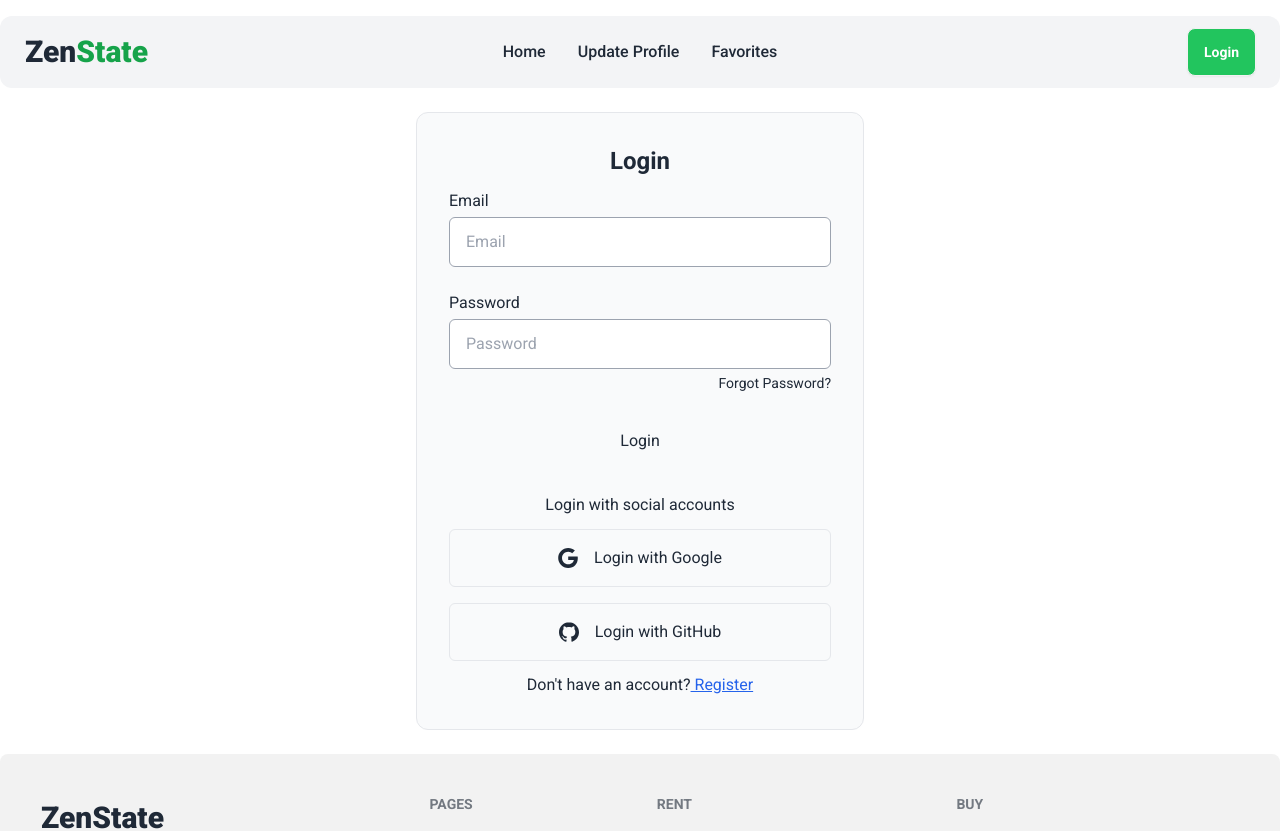
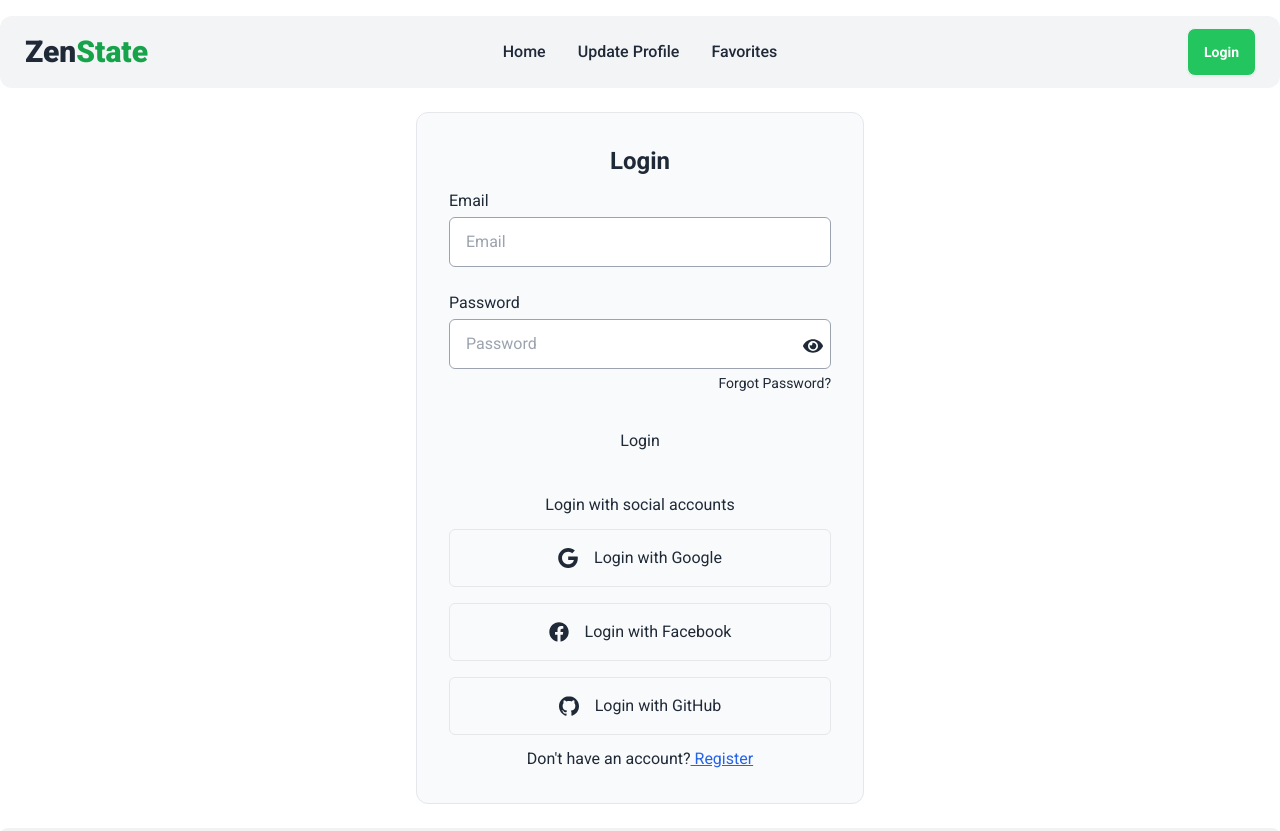
Before and after one commit to jawadibrahimshopnil/ZenState, a React (Vite) app: page /login in a window 1280 px wide. Shown: the top 831 px of the page. Built offline with nearby package versions, Linux system fonts and the light colour scheme; no server answers.

Commit message:
added show hide func in login

```diff
--- a/src/pages/Login.jsx
+++ b/src/pages/Login.jsx
@@ -1,8 +1,9 @@
-import { useContext } from "react";
+import { useContext, useState } from "react";
 import { useForm } from "react-hook-form";
 import { Link, useLocation, useNavigate } from "react-router-dom";
 import { AuthContext } from "../router/AuthProvider";
 import { toast } from "react-toastify";
+import { FaFacebook, FaEye, FaEyeSlash } from "react-icons/fa";
 
 const Login = () => {
     const {
@@ -11,7 +12,9 @@ const Login = () => {
         formState: { errors },
     } = useForm();
 
-    const { signInUser, setUser } = useContext(AuthContext);
+    const [showPass, setShowPass] = useState(false);
+
+    const { signInUser, setUser, signInWithGoogle, signInWithGithub, signInWithFacebook } = useContext(AuthContext);
 
     const navigate = useNavigate();
     const location = useLocation();
@@ -29,6 +32,33 @@ const Login = () => {
                 toast.error(`${err?.code}`);
             })
     }
+    const handleFacebookSignIn = () => {
+        signInWithFacebook()
+            .then(res => {
+                setUser(res.user);
+                toast.success("Login Successful");
+                navigate(location?.state ? location.state : '/')
+            })
+            .catch(err => toast.error(err.code))
+    }
+    const handleGithubSignIn = () => {
+        signInWithGithub()
+            .then(res => {
+                setUser(res.user);
+                toast.success("Login Successful");
+                navigate(location?.state ? location.state : '/')
+            })
+            .catch(err => toast.error(err.code))
+    }
+    const handleGoogleSignIn = () => {
+        signInWithGoogle()
+            .then(res => {
+                setUser(res.user);
+                toast.success("Login Successful");
+                navigate(location?.state ? location.state : '/')
+            })
+            .catch(err => toast.error(err.code))
+    }
 
     return (
         <section className="grid place-items-center m-6">
@@ -39,13 +69,20 @@ const Login = () => {
                         <label htmlFor="email" className="block dark:text-gray-600">Email</label>
                         <input {...register("email", { required: true })} type="email" name="email" id="email" placeholder="Email" className="w-full px-4 py-3 border rounded-md border-gray-400" />
                     </div>
-                    <div className="space-y-1">
+                    <div className="space-y-1 relative">
                         <label htmlFor="password" className="block dark:text-gray-600">Password</label>
                         <input {...register("password", {
                             required: true
                         })}
                             aria-invalid={errors.password ? "true" : "false"}
-                            type="password" name="password" id="password" placeholder="Password" className="w-full px-4 py-3 border rounded-md border-gray-400" />
+                            type={showPass ? "text" : "password"} name="password" id="password" placeholder="Password" className="w-full px-4 py-3 border rounded-md border-gray-400" />
+                            <span onClick={()=>setShowPass(!showPass)} className="absolute right-2 top-[40%]">
+                            {
+                                showPass ? <FaEyeSlash className="w-5 h-5"/>
+                                : <FaEye className="w-5 h-5"/>
+                            }
+                            </span>
+
                         {errors.password && <p className="text-red-600">The password must have an uppercase, lowercase and atleast 6 character</p>}
                         <div className="flex justify-end text-sm dark:text-gray-600">
                             <a rel="noopener noreferrer" href="#">Forgot Password?</a>
@@ -59,18 +96,23 @@ const Login = () => {
                     <div className="flex-1 h-px sm:w-16 dark:bg-gray-300"></div>
                 </div>
                 <div className="my-6 space-y-4">
-                    <button aria-label="Login with Google" type="button" className="flex items-center justify-center w-full p-4 space-x-4 border rounded-md focus:ring-2 focus:ring-offset-1 dark:border-gray-600 focus:dark:ring-violet-600">
+                    <button onClick={handleGoogleSignIn} aria-label="Login with Google" type="button" className="flex items-center justify-center w-full p-4 space-x-4 border rounded-md focus:ring-2 focus:ring-offset-1 dark:border-gray-600 focus:dark:ring-violet-600">
                         <svg xmlns="http://www.w3.org/2000/svg" viewBox="0 0 32 32" className="w-5 h-5 fill-current">
                             <path d="M16.318 13.714v5.484h9.078c-0.37 2.354-2.745 6.901-9.078 6.901-5.458 0-9.917-4.521-9.917-10.099s4.458-10.099 9.917-10.099c3.109 0 5.193 1.318 6.38 2.464l4.339-4.182c-2.786-2.599-6.396-4.182-10.719-4.182-8.844 0-16 7.151-16 16s7.156 16 16 16c9.234 0 15.365-6.49 15.365-15.635 0-1.052-0.115-1.854-0.255-2.651z"></path>
                         </svg>
                         <p>Login with Google</p>
                     </button>
-                    <button aria-label="Login with GitHub" role="button" className="flex items-center justify-center w-full p-4 space-x-4 border rounded-md focus:ring-2 focus:ring-offset-1 dark:border-gray-600 focus:dark:ring-violet-600">
+                    <button onClick={handleFacebookSignIn} aria-label="Login with Facebook" role="button" className="flex items-center justify-center w-full p-4 space-x-4 border rounded-md focus:ring-2 focus:ring-offset-1 dark:border-gray-600 focus:dark:ring-violet-600">
+                    <FaFacebook className="w-5 h-5"/>
+                        <p>Login with Facebook</p>
+                    </button>
+                    <button onClick={handleGithubSignIn} aria-label="Login with GitHub" role="button" className="flex items-center justify-center w-full p-4 space-x-4 border rounded-md focus:ring-2 focus:ring-offset-1 dark:border-gray-600 focus:dark:ring-violet-600">
                         <svg xmlns="http://www.w3.org/2000/svg" viewBox="0 0 32 32" className="w-5 h-5 fill-current">
                             <path d="M16 0.396c-8.839 0-16 7.167-16 16 0 7.073 4.584 13.068 10.937 15.183 0.803 0.151 1.093-0.344 1.093-0.772 0-0.38-0.009-1.385-0.015-2.719-4.453 0.964-5.391-2.151-5.391-2.151-0.729-1.844-1.781-2.339-1.781-2.339-1.448-0.989 0.115-0.968 0.115-0.968 1.604 0.109 2.448 1.645 2.448 1.645 1.427 2.448 3.744 1.74 4.661 1.328 0.14-1.031 0.557-1.74 1.011-2.135-3.552-0.401-7.287-1.776-7.287-7.907 0-1.751 0.62-3.177 1.645-4.297-0.177-0.401-0.719-2.031 0.141-4.235 0 0 1.339-0.427 4.4 1.641 1.281-0.355 2.641-0.532 4-0.541 1.36 0.009 2.719 0.187 4 0.541 3.043-2.068 4.381-1.641 4.381-1.641 0.859 2.204 0.317 3.833 0.161 4.235 1.015 1.12 1.635 2.547 1.635 4.297 0 6.145-3.74 7.5-7.296 7.891 0.556 0.479 1.077 1.464 1.077 2.959 0 2.14-0.020 3.864-0.020 4.385 0 0.416 0.28 0.916 1.104 0.755 6.4-2.093 10.979-8.093 10.979-15.156 0-8.833-7.161-16-16-16z"></path>
                         </svg>
                         <p>Login with GitHub</p>
                     </button>
+
                 </div>
                 <p className=" text-center sm:px-6 dark:text-gray-600">Don&apos;t have an account?
                     <Link to='/register' rel="noopener noreferrer" href="#" className="underline text-blue-600"> Register</Link>
--- a/src/pages/UpdateProfile.jsx
+++ b/src/pages/UpdateProfile.jsx
@@ -58,9 +58,9 @@ const UpdateProfile = () => {
                         <div className="col-span-full sm:col-span-3">
                             <label htmlFor="email" className="text-lg">Email</label>
                             <input
-                                defaultValue={user.email}
+                                defaultValue={user.email ? user.email : "(not provided)"}
                                 id="email" type="email" placeholder="Email" className="w-full px-4 py-3 border rounded-md border-gray-400" readOnly/>
-                        </div>
+                        </div> {console.log(user)}
                         <div className="col-span-full">
                             <label htmlFor="bio" className="text-lg">Photo</label>
                             <input
--- a/src/router/AuthProvider.jsx
+++ b/src/router/AuthProvider.jsx
@@ -1,7 +1,6 @@
-import { createUserWithEmailAndPassword, getAuth, onAuthStateChanged, signInWithEmailAndPassword, signInWithPopup, signOut } from 'firebase/auth';
+import { createUserWithEmailAndPassword, getAuth, onAuthStateChanged, signInWithEmailAndPassword, signInWithPopup, signOut, GoogleAuthProvider, GithubAuthProvider, FacebookAuthProvider } from 'firebase/auth';
 import { createContext, useEffect, useState } from 'react';
 import app from '../firebase/firebase.config';
-import { GoogleAuthProvider } from 'firebase/auth/cordova';
 import { PropTypes } from 'prop-types';
 
 export const AuthContext = createContext(null);
@@ -20,9 +19,22 @@ const AuthProvider = ({children}) => {
         setLoading(true)
         return signInWithEmailAndPassword(auth, email, password)
     }
+
+    const facebookProvider = new FacebookAuthProvider();
+    const signInWithFacebook = () =>{
+        setLoading(true);
+        return signInWithPopup(auth, facebookProvider)
+    }
+
+    const githubProvider = new GithubAuthProvider();
+    const signInWithGithub = () =>{
+        setLoading(true);
+        return signInWithPopup(auth, githubProvider)
+    }
+
     const googleProvider = new GoogleAuthProvider();
     const signInWithGoogle = () =>{
-        setLoading(true)
+        setLoading(true);
         return signInWithPopup(auth, googleProvider)
     }
     const logOutUser = () =>{
@@ -49,7 +61,9 @@ const AuthProvider = ({children}) => {
         createUser,
         signInUser,
         logOutUser,
-        signInWithGoogle
+        signInWithGoogle,
+        signInWithGithub,
+        signInWithFacebook
     }
     return (
         <AuthContext.Provider value={authInfo}>
```
